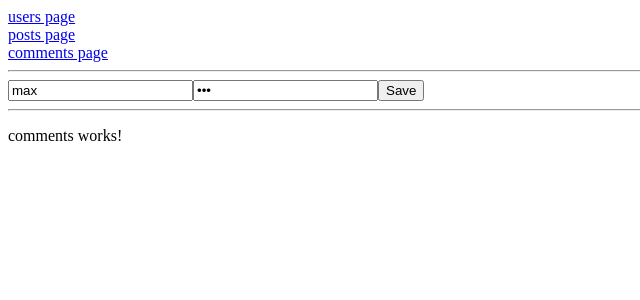
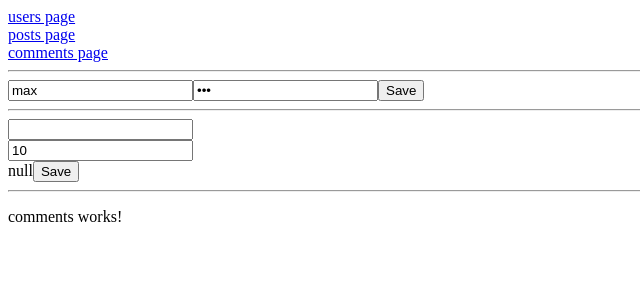
Before and after one commit to ihor-vip/angular-practice, an Angular app: page /comments in a window 1280 px wide. Shown: the top 300 px of the page, without its empty margins (0-640 px from the left). Built offline with nearby package versions, Linux system fonts and the light colour scheme.

Commit message:
create reactive form, validation

```diff
--- a/src/app/app.module.ts
+++ b/src/app/app.module.ts
@@ -13,7 +13,7 @@ import {HomeComponent} from './components/home/home.component';
 import {UserResolveService} from "./services";
 import {TestGuard} from "./guards/test.guard";
 import { FormsComponent } from './components/forms/forms.component';
-import {FormsModule} from "@angular/forms";
+import {FormsModule, ReactiveFormsModule} from "@angular/forms";
 
 const appRoute: Routes = [
   {path: '', redirectTo: 'posts', pathMatch: 'full'},
@@ -49,7 +49,8 @@ const appRoute: Routes = [
     BrowserModule,
     HttpClientModule,
     RouterModule.forRoot(appRoute),
-    FormsModule
+    FormsModule,
+    ReactiveFormsModule
   ],
   providers: [],
   bootstrap: [AppComponent]
--- a/src/app/components/forms/forms.component.html
+++ b/src/app/components/forms/forms.component.html
@@ -3,3 +3,13 @@
   <input type="password" name="password" [(ngModel)]="user.password"/>
   <button>Save</button>
 </form>
+
+<hr>
+
+<form [formGroup]="myForm">
+  <div><input type="text" formControlName="name"></div>
+  <div><input type="number" formControlName="age"></div>
+  <span>{{myForm.controls['name'].errors?.['minlength']|json}}</span>
+<!--  <button (click)="save2()" [disabled]="myForm.invalid">Save</button>-->
+  <button (click)="save2()">Save</button>
+</form>
--- a/src/app/components/forms/forms.component.ts
+++ b/src/app/components/forms/forms.component.ts
@@ -1,4 +1,5 @@
-import { Component } from '@angular/core';
+import { Component, OnInit } from '@angular/core';
+import {FormControl, FormGroup, Validators} from "@angular/forms";
 
 @Component({
   selector: 'app-forms',
@@ -11,8 +12,24 @@ export class FormsComponent {
       password: 111
     }
 
+    myForm: FormGroup;
+
+    ngOnInit(): void {
+      this.myForm = new FormGroup({
+        // name: new FormControl('', [Validators.required, Validators.minLength(7)]),
+        name: new FormControl('', [Validators.minLength(7)]),
+        age: new FormControl(10)
+      })
+    }
+
   save(tref: HTMLFormElement) {
     console.log(tref['username'].value);
     console.log(this.user);
   }
+
+  save2() {
+    console.log(this.myForm);
+    console.log(this.myForm.controls['age'].value);
+    console.log(this.myForm.getRawValue());
+  }
 }
```
